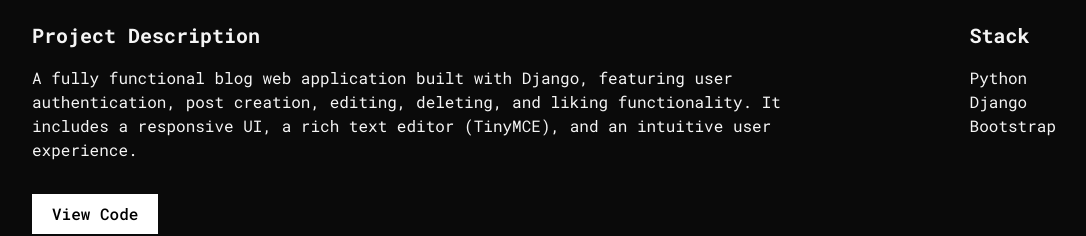
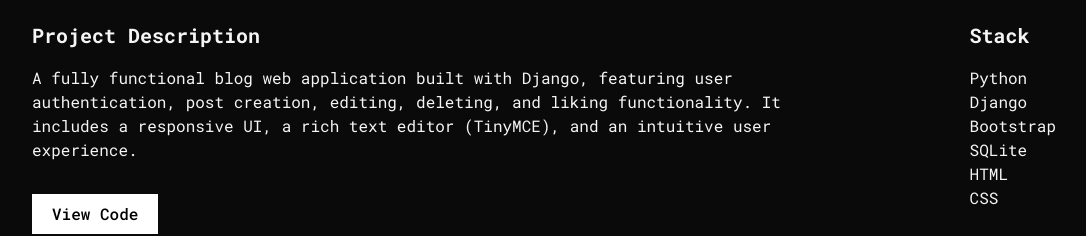
Before and after one commit to udbhav22549/portfolio-udbhav, a Next.js app: page / in a window 1280 px wide. Shown: the part 1740-1976 px from the top of the page, without its empty margins (96-1182 px from the left). Built offline with nearby package versions, Linux system fonts and the light colour scheme.

Commit message:
Updated BlogMan tech stack

```diff
--- a/src/components/Projects.tsx
+++ b/src/components/Projects.tsx
@@ -29,7 +29,7 @@ export default function Projects() {
 				// '/project/two.png',
 				// '/project/three.png',
 			],
-			stack: ['Python', 'Django', 'Bootstrap'],
+			stack: ['Python', 'Django', 'Bootstrap', 'SQLite','HTML', 'CSS'],
 			viewCodeUrl:
 				'https://github.com/udbhav22549/BlogMan',
 			// viewLiveUrl: 'https://localshopper.example.com',
```
